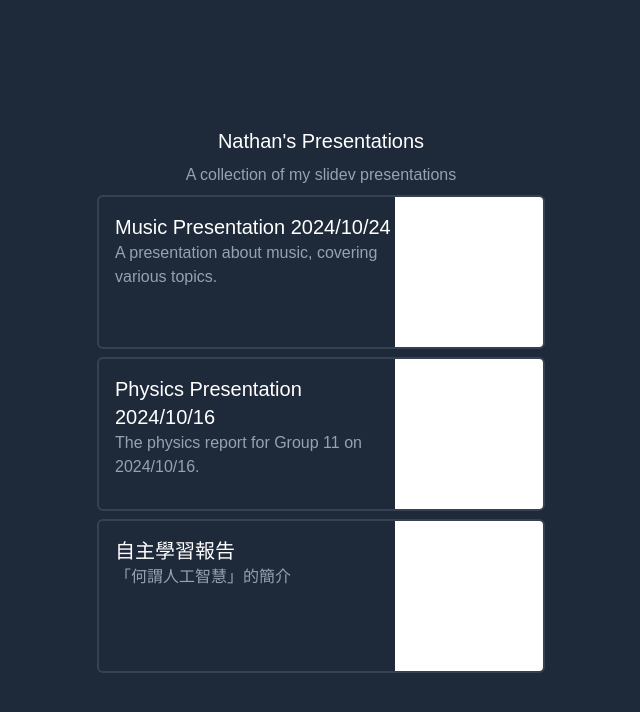
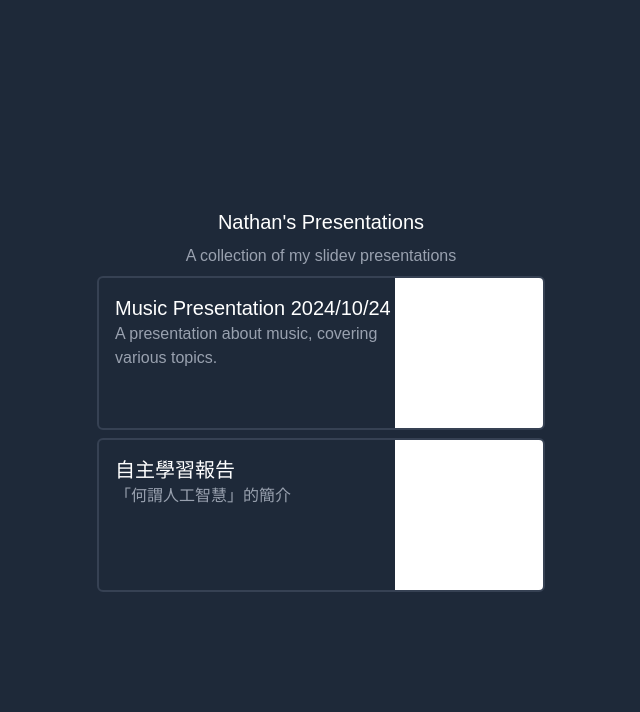
Before and after one commit to Nat1anWasTaken/presentations, a Next.js app: page / in a window 1280 px wide. Shown: the top 712 px of the page, without its empty margins (319-959 px from the left). Built offline with nearby package versions, Linux system fonts and the light colour scheme.

Commit message:
fix(src/slides.ts): correct href for music presentation to match naming convention

```diff
--- a/src/slides.ts
+++ b/src/slides.ts
@@ -10,12 +10,7 @@ export const slides: Slide[] = [
   {
     title: "Music Presentation 2024/10/24",
     description: "A presentation about music, covering various topics.",
-    href: "slides/music-presentation-1024",
-  },
-  {
-    title: "Physics Presentation 2024/10/16",
-    description: "The physics report for Group 11 on 2024/10/16.",
-    href: "slides/physics-report-2024-10-16",
+    href: "slides/music-presentations-1024",
   },
   {
     title: "自主學習報告",
```
